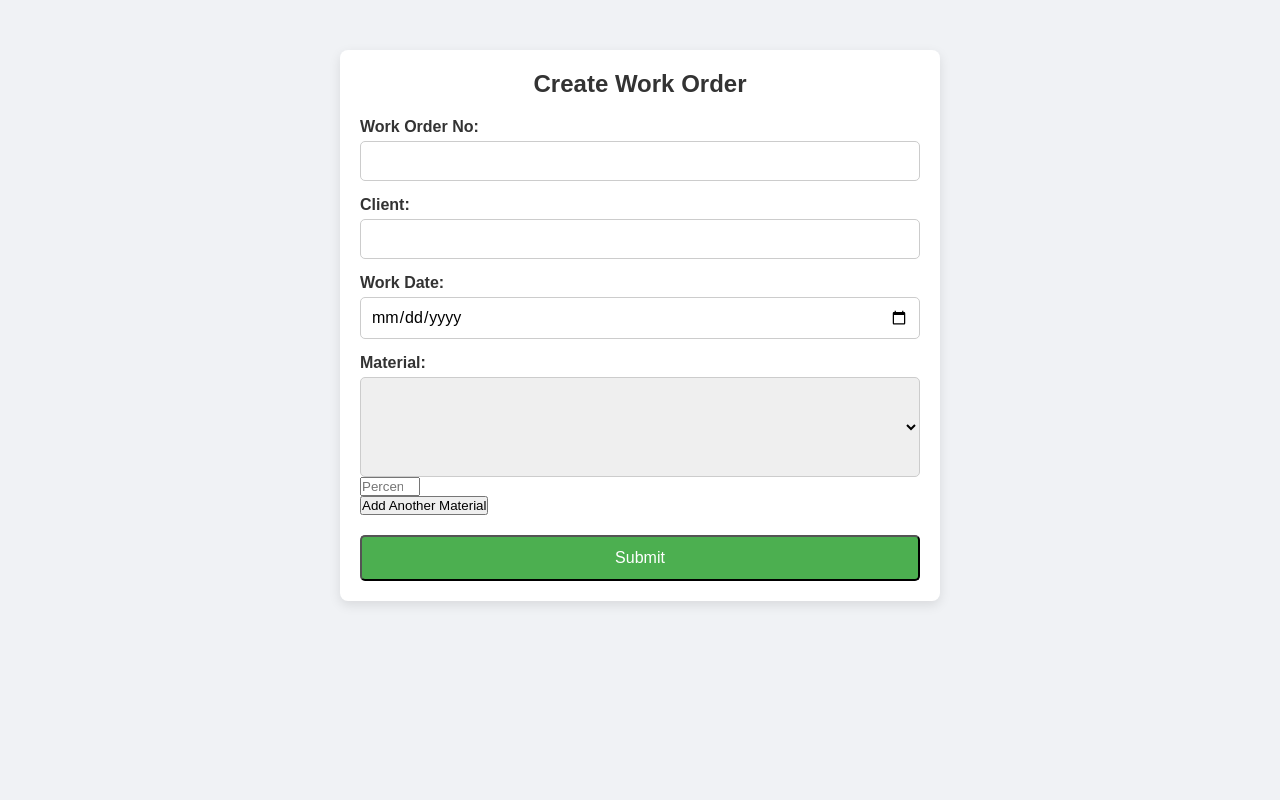
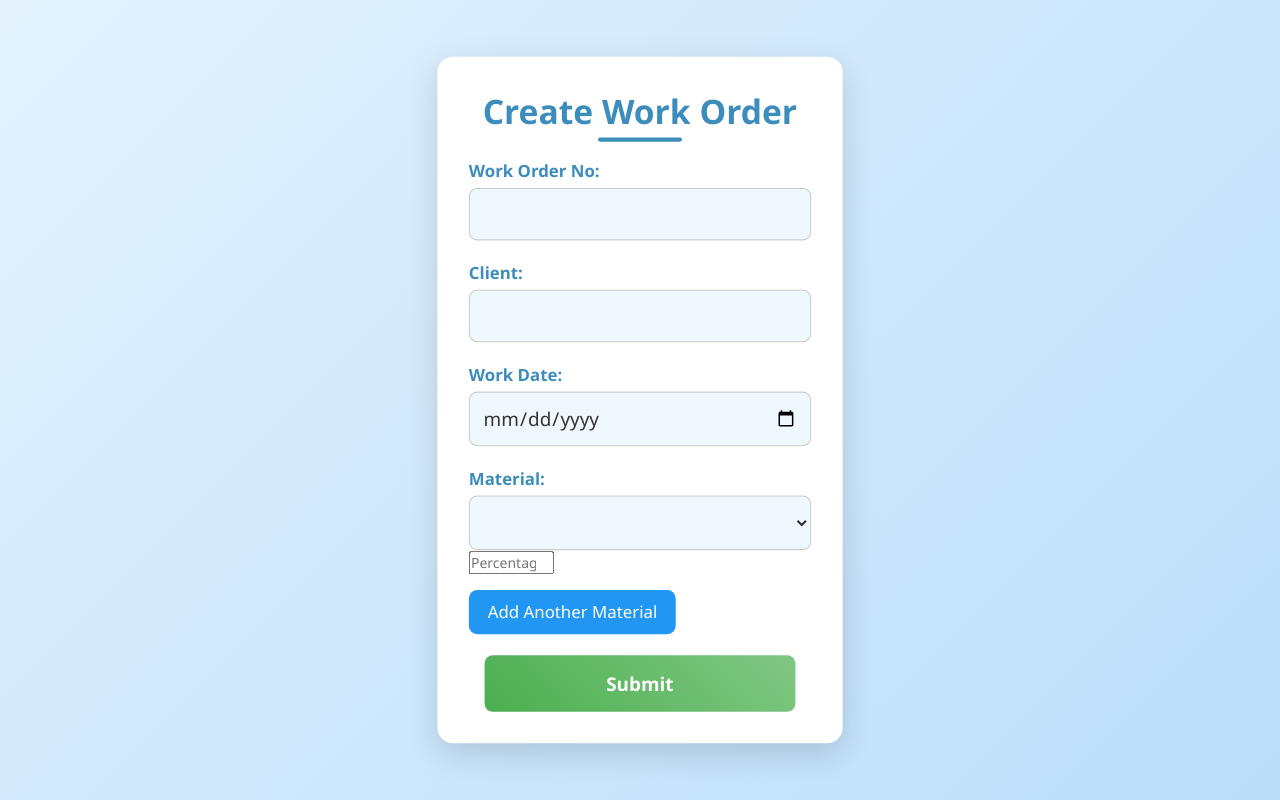
Before and after one commit to khansassh/SE2024, a PHP site: page /work_order.php in a window 1280 px wide. Run offline with PHP 8.4, Linux system fonts and the light colour scheme; data that the repository does not hold is empty.

Commit message:
CINTA CSS
SCS SAYA CINTA CSS

```diff
--- a/Material/styles.css
+++ b/Material/styles.css
@@ -1,46 +1,71 @@
-
-/* Resetting default styles */
+/* General reset */
 * {
     margin: 0;
     padding: 0;
     box-sizing: border-box;
-    font-family: Arial, sans-serif;
+    font-family: 'Segoe UI', Tahoma, Geneva, Verdana, sans-serif;
 }
 
-/* Styling the body */
+/* Body styling */
 body {
-    background-color: #f0f2f5;
+    background: linear-gradient(135deg, #e3f2fd, #bbdefb);
     color: #333;
+    display: flex;
+    justify-content: center;
+    align-items: center;
+    min-height: 100vh;
+    padding: 20px;
 }
 
 /* Container styling */
 .container {
-    max-width: 600px;
-    margin: 50px auto;
-    padding: 20px;
-    background-color: #ffffff;
-    box-shadow: 0px 4px 12px rgba(0, 0, 0, 0.1);
-    border-radius: 8px;
+    max-width: 800px;
+    margin: 20px auto;
+    padding: 30px;
+    background: #ffffff;
+    box-shadow: 0px 10px 30px rgba(0, 0, 0, 0.15);
+    border-radius: 15px;
+    transition: all 0.4s ease;
+    transform: scale(1.05);
+}
+
+.container:hover {
+    transform: scale(1.08);
+    box-shadow: 0px 15px 40px rgba(0, 0, 0, 0.2);
 }
 
 /* Heading styling */
 h1 {
-    margin-bottom: 20px;
-    font-size: 24px;
-    color: #333;
+    margin-bottom: 25px;
+    font-size: 32px;
+    color: #3c8dbc;
     text-align: center;
+    position: relative;
+}
+
+h1::after {
+    content: '';
+    position: absolute;
+    width: 80px;
+    height: 4px;
+    background: #3c8dbc;
+    left: 50%;
+    transform: translateX(-50%);
+    bottom: -8px;
+    border-radius: 2px;
 }
 
 /* Form group styling */
 .form-group {
-    margin-bottom: 15px;
+    margin-bottom: 20px;
 }
 
-/* Label styling */
 label {
     display: block;
+    font-size: 16px;
+    font-weight: bold;
+    color: #3c8dbc;
     margin-bottom: 5px;
-    font-weight: bold;
 }
 
 /* Input and select styling */
@@ -48,64 +73,104 @@
 input[type="date"],
 select {
     width: 100%;
-    padding: 10px;
+    padding: 12px;
     border: 1px solid #ccc;
-    border-radius: 5px;
-    font-size: 16px;
+    border-radius: 8px;
+    font-size: 18px;
+    background: #f0f8ff;
+    color: #333;
+    transition: border-color 0.4s, box-shadow 0.4s;
 }
 
-/* Select box styling */
-select {
-    height: 100px; /* Set a fixed height for multi-select */
+input[type="text"]:focus,
+input[type="date"]:focus,
+select:focus {
+    border-color: #3c8dbc;
+    box-shadow: 0px 0px 10px rgba(60, 141, 188, 0.3);
 }
 
 /* Button styling */
 .btn {
-    display: block;
-    width: 100%;
-    margin-top: 20px;
-    padding: 12px;
-    background-color: #4CAF50;
+    display: inline-block;
+    width: calc(100% - 30px);
+    padding: 15px;
+    margin: 20px 15px 0;
+    background: linear-gradient(45deg, #4caf50, #81c784);
     color: #fff;
+    font-size: 18px;
+    font-weight: bold;
     text-align: center;
-    text-decoration: none;
-    font-size: 16px;
-    border-radius: 5px;
-    transition: background-color 0.3s;
+    border: none;
+    border-radius: 8px;
+    transition: background 0.4s, transform 0.3s;
+    cursor: pointer;
 }
 
 .btn:hover {
-    background-color: #45a049;
+    background: linear-gradient(45deg, #66bb6a, #a5d6a7);
+    transform: translateY(-4px);
 }
 
 .btn:active {
-    background-color: #3e8e41;
+    transform: translateY(0);
+    background: linear-gradient(45deg, #388e3c, #66bb6a);
+}
+
+/* Add Material button styling */
+button[type="button"] {
+    padding: 10px 18px;
+    font-size: 16px;
+    background: #2196F3;
+    color: #fff;
+    border: none;
+    border-radius: 8px;
+    cursor: pointer;
+    transition: background 0.3s;
+    margin-top: 15px;
+}
+
+button[type="button"]:hover {
+    background: #1e88e5;
 }
 
 /* Table styling */
 table {
     width: 100%;
     border-collapse: collapse;
-    margin-top: 20px;
+    margin-top: 25px;
+    background-color: #ffffff;
+    box-shadow: 0px 6px 12px rgba(0, 0, 0, 0.1);
+    animation: fadeIn 0.8s ease-in-out;
 }
 
-table, th, td {
-    border: 1px solid #ddd;
+@keyframes fadeIn {
+    from { opacity: 0; transform: translateY(20px); }
+    to { opacity: 1; transform: translateY(0); }
 }
 
 th, td {
-    padding: 8px;
+    padding: 14px;
     text-align: left;
+    border-bottom: 1px solid #ddd;
+    font-size: 16px;
 }
 
 th {
-    background-color: #f2f2f2;
+    background: #3c8dbc;
+    color: #fff;
+    font-weight: bold;
+}
+
+tr:hover {
+    background-color: #f5f5f5;
+    transition: background 0.3s;
 }
 
 /* Error message styling */
 .error {
-    color: red;
+    color: #e53935;
     font-weight: bold;
     text-align: center;
-    margin-top: 10px;
+    margin-top: 15px;
+    font-size: 18px;
 }
```
Also changed, not shown: customer/order.php (+18 -28 lines), customer/placed_order.php (+28 -6 lines), customer/product.php (+30 -8 lines).
